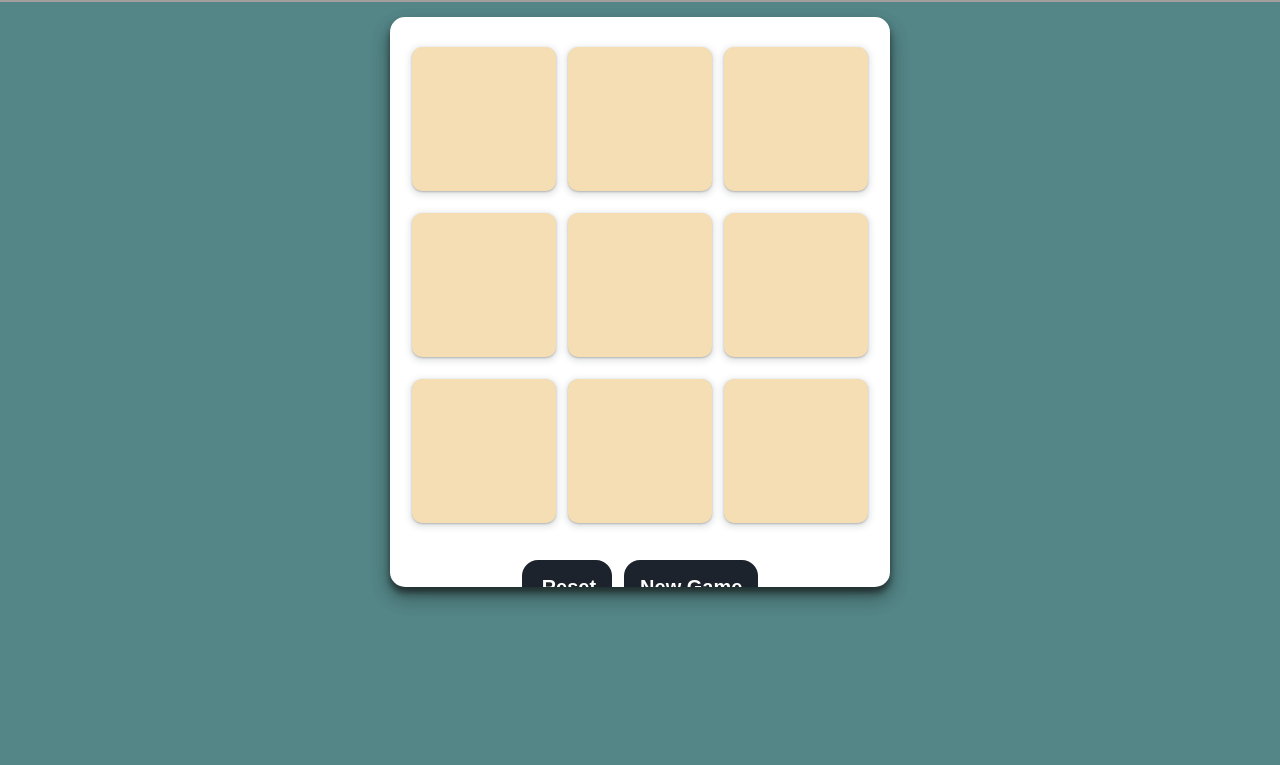
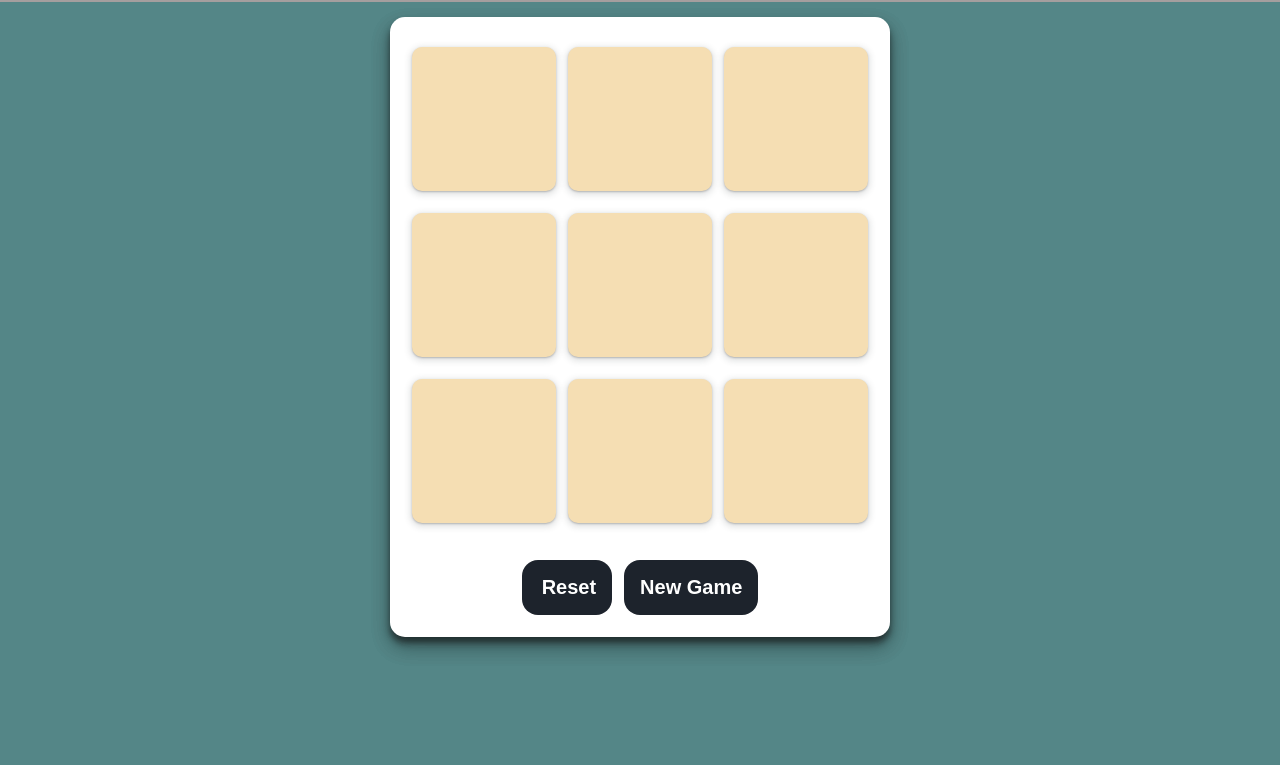
Before and after one commit to VINODH-AM/PRODIGY_WD_03, a plain HTML site: page index.html in a window 1280 px wide. Shown: the part 35-800 px from the top of the page. Drawn offline with Linux system fonts and the light colour scheme.

Commit message:
Update style.css

```diff
--- a/style.css
+++ b/style.css
@@ -45,7 +45,7 @@
 
 .card {
   width: auto;
-  height: 550px;
+  height: 600px;
   background-color: #ffffff;
   text-align: center;
   padding: 10px;
```
